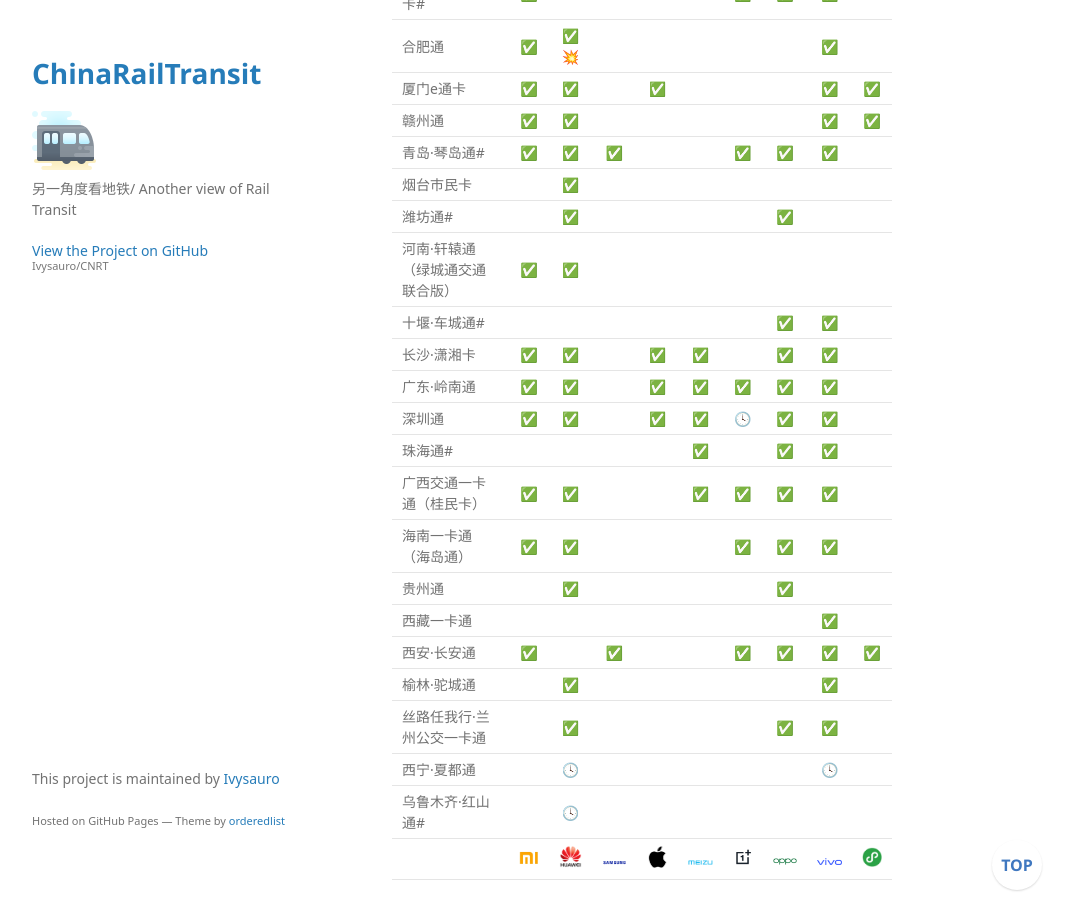
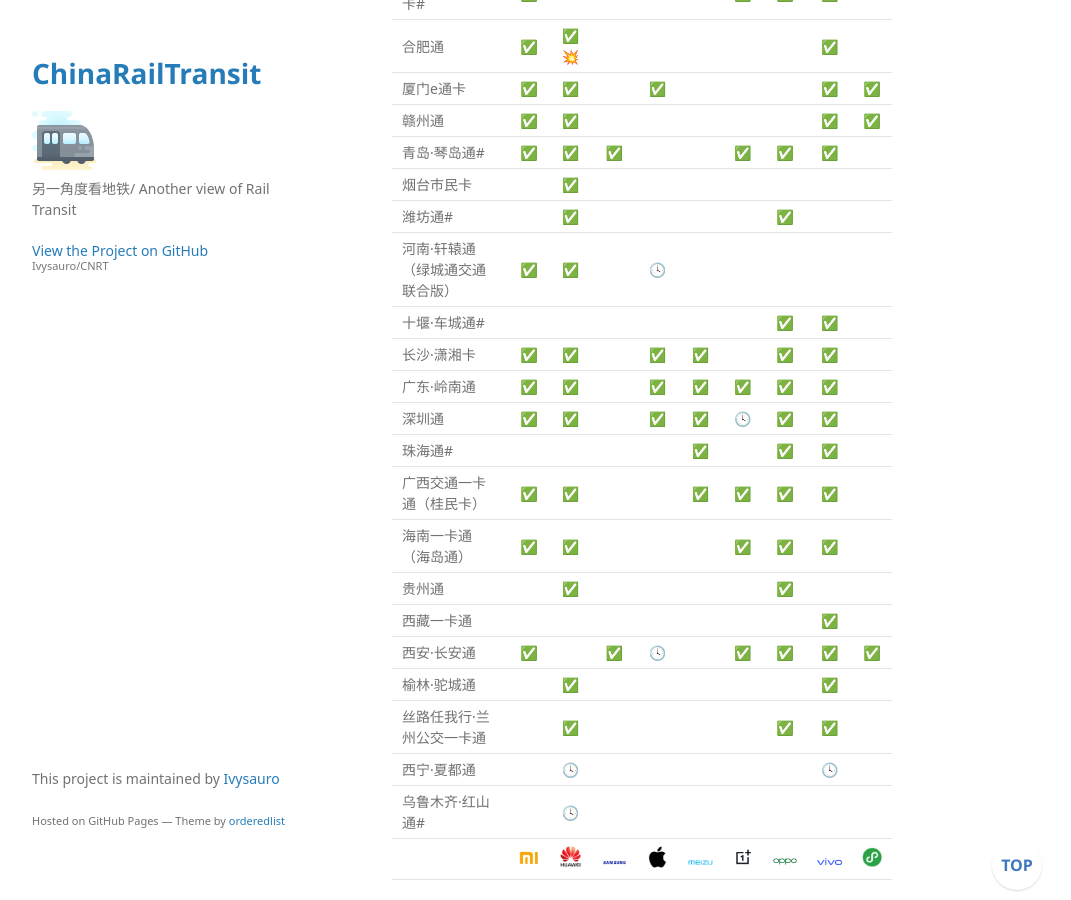
Before and after one commit to Ivysauro/CNRT, a Jekyll site: the page built from data/NFC.md, in a window 1280 px wide and 900 px high, scrolled down 2416 px. Shown: the whole window, without its empty margins (178-1249 px from the left). Built offline with Jekyll 4.4.1, drawn with Linux system fonts in a browser that asks for light colours; some web fonts are replaced; our own code applies the rules of GitHub Pages for plain Markdown files; a script that is not in the unit is left out.

```diff
--- a/data/NFC.md
+++ b/data/NFC.md
@@ -63,7 +63,7 @@
 | 青岛·琴岛通# | ✅ | ✅ | ✅ | | | ✅ | ✅ | ✅ ||
 | 烟台市民卡 | | ✅ |
 | 潍坊通# | | ✅ ||||| ✅ |||
-| 河南·轩辕通（绿城通交通联合版） | ✅ | ✅ ||||||||
+| 河南·轩辕通（绿城通交通联合版） | ✅ | ✅ | | 🕓 ||||||
 | 十堰·车城通# | | | | | | | ✅ | ✅ ||
 | 长沙·潇湘卡 | ✅ | ✅ | | ✅ | ✅ | | ✅ | ✅ ||
 | 广东·岭南通 | ✅ | ✅ | | ✅ | ✅ | ✅ | ✅ | ✅ ||
@@ -73,7 +73,7 @@
 | 海南一卡通（海岛通） | ✅ | ✅ | | | | ✅ | ✅ | ✅ ||
 | 贵州通 | | ✅ ||||| ✅ |||
 | 西藏一卡通 | | | | | | | | ✅ ||
-| 西安·长安通 | ✅ | | ✅ | | | ✅ | ✅ | ✅ | ✅ |
+| 西安·长安通 | ✅ | | ✅ | 🕓 | | ✅ | ✅ | ✅ | ✅ |
 | 榆林·驼城通 | | ✅ | | | | | | ✅ | |
 | 丝路任我行·兰州公交一卡通 | | ✅ | | | | | ✅ | ✅ ||
 | 西宁·夏都通 | | 🕓 |||||| 🕓 ||
```
Also changed, not shown: other parts of data/NFC.md (+1 -1 lines).
